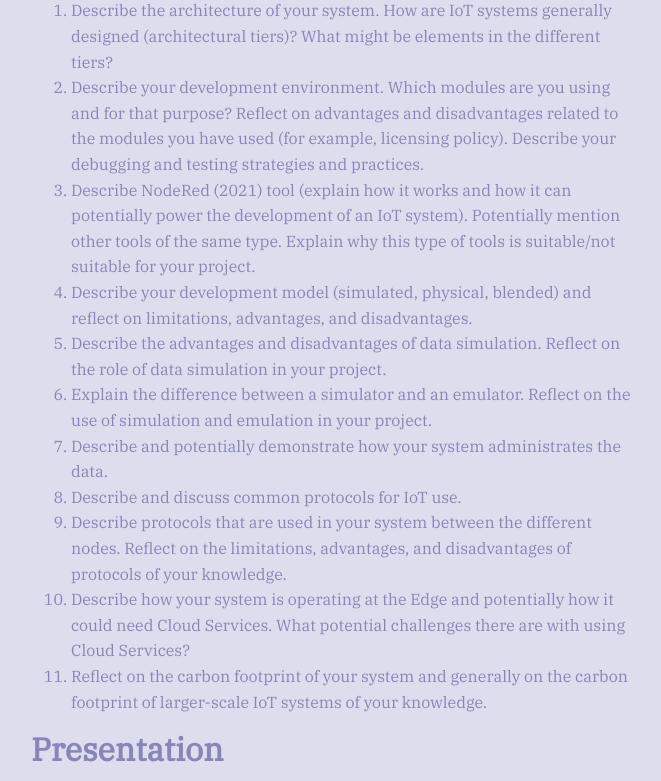
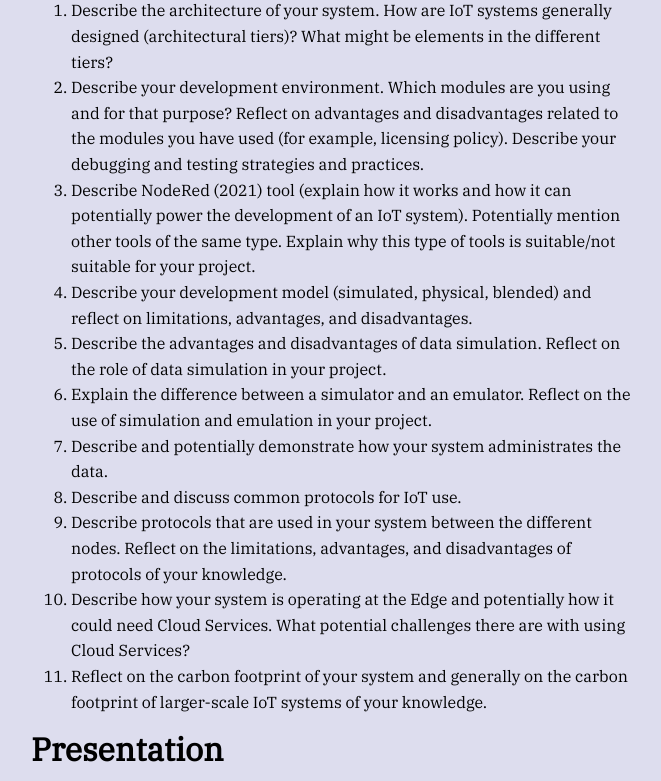
Before and after one commit to uia-worker/is311, a plain HTML site: page examquestions.html in a window 1280 px wide. Shown: the part 70-851 px from the top of the page, without its empty margins (217-878 px from the left). Drawn offline with Linux system fonts and the light colour scheme.

Commit message:
changed color to black

```diff
--- a/examquestions.html
+++ b/examquestions.html
@@ -7,7 +7,7 @@
     <style>
       body {
         background-color: #ddddee; /* #240d20 #00203FFF */
-        color: #8686B9; /* #fbdcc4 074989 #ADEFD1FF 004588 #ADEFD1 (with bg #00203FFF)*/
+        color: #000000; /* #fbdcc4 074989 #ADEFD1FF 004588 #ADEFD1 (with bg #00203FFF)*/
         font-family: 'IBM Plex Serif', 'Georgia', Times, serif;
       }
       .maincolumn {
```
Also changed, not shown: index.html (+1 -1 lines).
